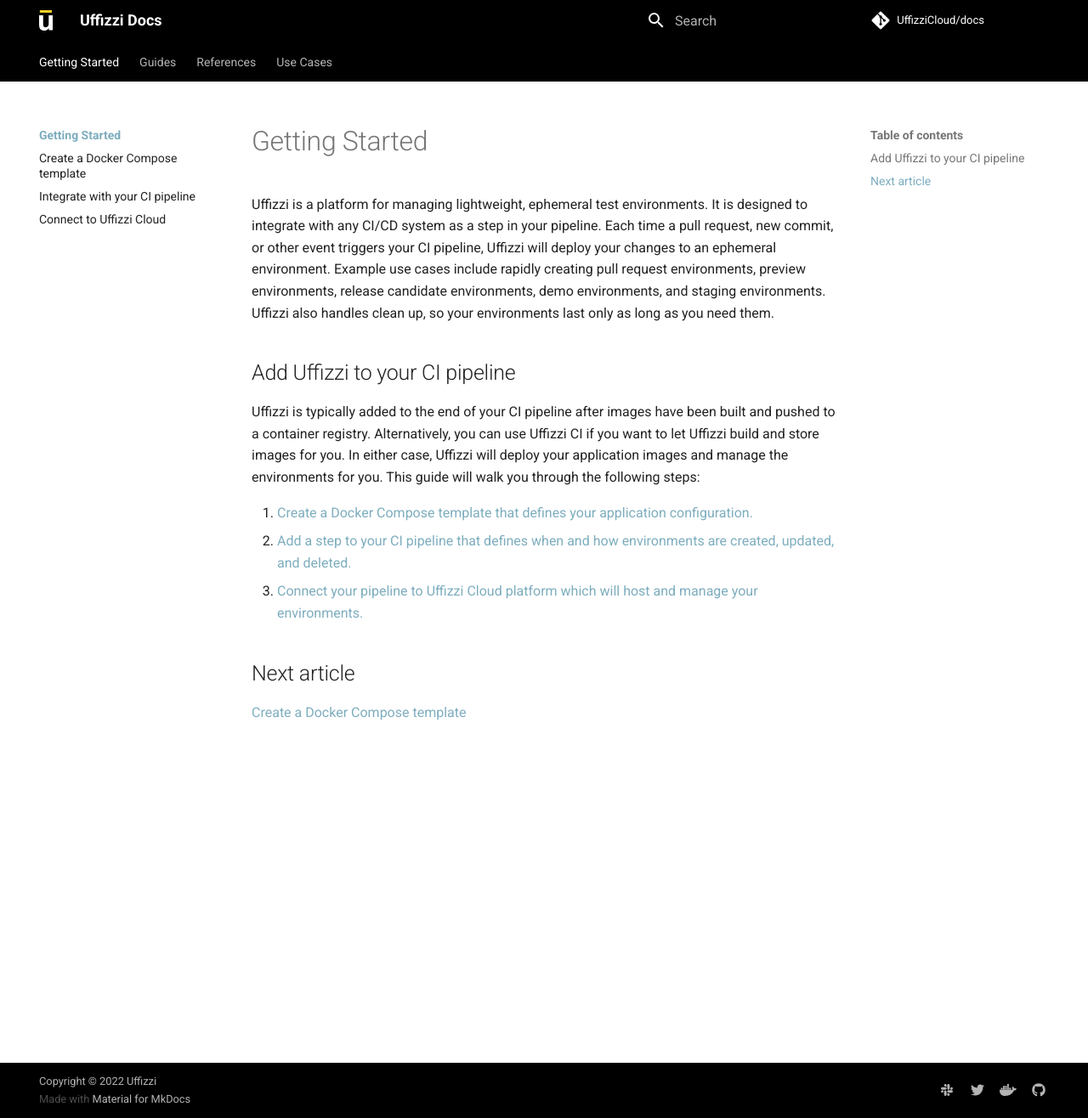
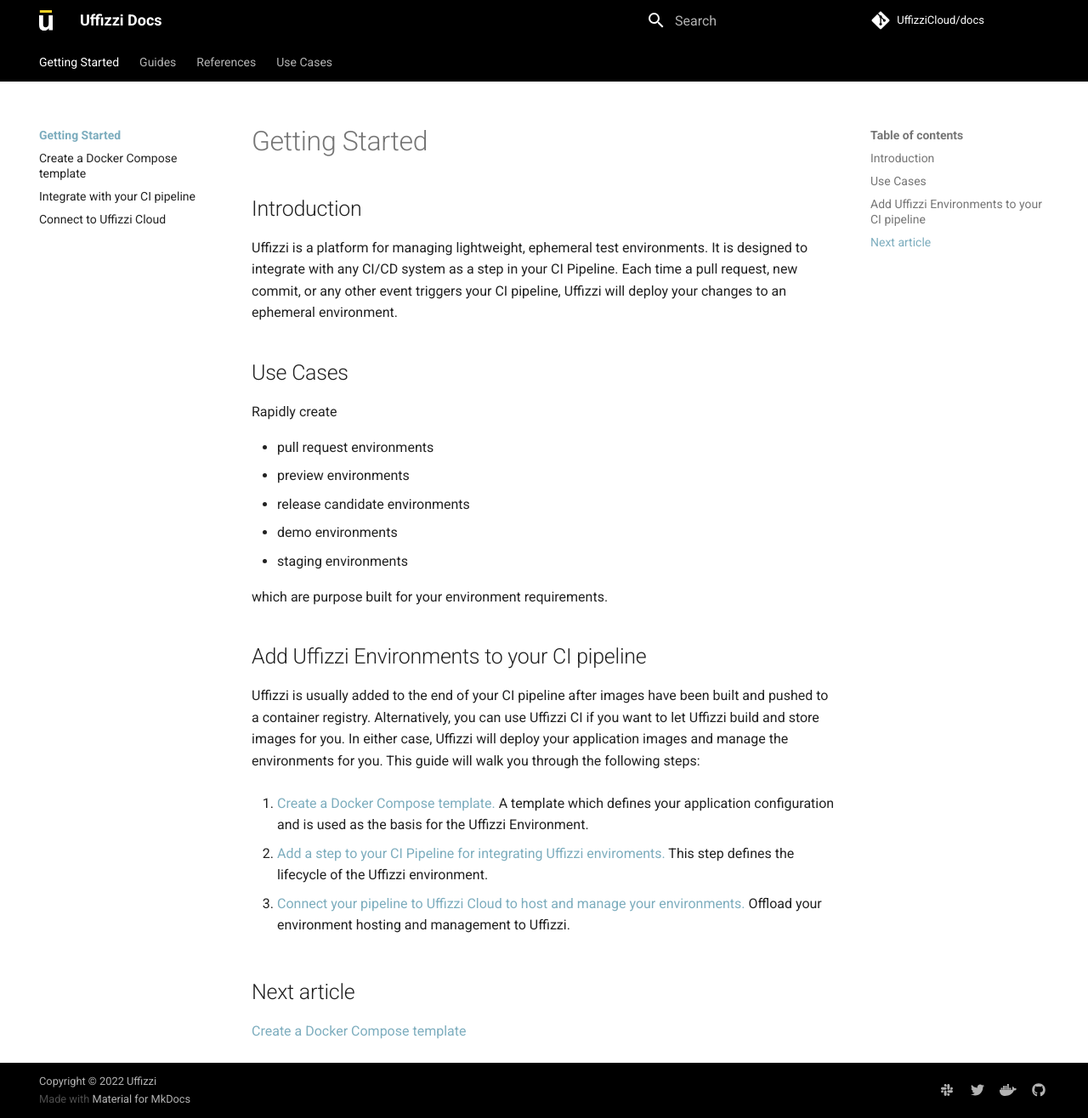
Before and after one commit to UffizziCloud/docs, an MkDocs documentation site: the page built from docs/index.md, in a window 1280 px wide and 1316 px high. Shown: the whole window at 85% size. Built offline with MkDocs 1.6.1 and Material for MkDocs 9.7.7, drawn with Linux system fonts in a browser that asks for light colours; comment, search, counter and statistics services are not loaded.

Commit message:
Revise Getting Started

```diff
--- a/docs/index.md
+++ b/docs/index.md
@@ -1,14 +1,34 @@
 # Getting Started
 
-Uffizzi is a platform for managing lightweight, ephemeral test environments. It is designed to integrate with any CI/CD system as a step in your pipeline. Each time a pull request, new commit, or other event triggers your CI pipeline, Uffizzi will deploy your changes to an ephemeral environment. Example use cases include rapidly creating pull request environments, preview environments, release candidate environments, demo environments, and staging environments. Uffizzi also handles clean up, so your environments last only as long as you need them.
+## Introduction
 
-## Add Uffizzi to your CI pipeline
+Uffizzi is a platform for managing lightweight, ephemeral test environments.
+It is designed to integrate with any CI/CD system as a step in your CI Pipeline. Each time a pull request, new commit, or any other event triggers your CI pipeline, Uffizzi will deploy your changes to an ephemeral environment.
 
-Uffizzi is typically added to the end of your CI pipeline after images have been built and pushed to a container registry. Alternatively, you can use Uffizzi CI if you want to let Uffizzi build and store images for you. In either case, Uffizzi will deploy your application images and manage the environments for you. This guide will walk you through the following steps:
+## Use Cases
 
-1. [Create a Docker Compose template that defines your application configuration.](docker-compose-template.md)
-2. [Add a step to your CI pipeline that defines when and how environments are created, updated, and deleted.](integrate-with-ci.md)
-3. [Connect your pipeline to Uffizzi Cloud platform which will host and manage your environments.](connect-to-uffizzi-cloud.md)
+Rapidly create
+
+- pull request environments
+- preview environments
+- release candidate environments
+- demo environments
+- staging environments
+
+which are purpose built for your environment requirements.
+
+## Add Uffizzi Environments to your CI pipeline
+
+Uffizzi is usually added to the end of your CI pipeline after images have been built and pushed to a container registry. Alternatively, you can use Uffizzi CI if you want to let Uffizzi build and store images for you. In either case, Uffizzi will deploy your application images and manage the environments for you. This guide will walk you through the following steps:
+
+1. [Create a Docker Compose template.](docker-compose-template.md)
+A template which defines your application configuration and is used as the basis for the Uffizzi Environment.
+
+2. [Add a step to your CI Pipeline for integrating Uffizzi enviroments.](integrate-with-ci.md)
+This step defines the lifecycle of the Uffizzi environment.
+
+3. [Connect your pipeline to Uffizzi Cloud to host and manage your environments.](connect-to-uffizzi-cloud.md)
+Offload your environment hosting and management to Uffizzi.
 
 ## Next article
 
```
